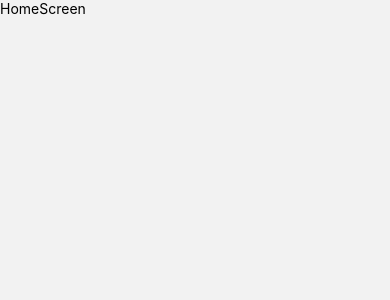
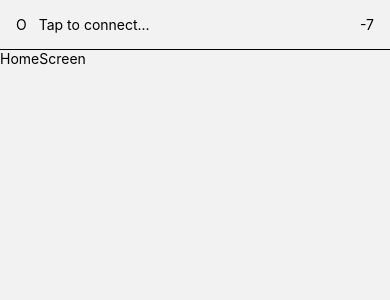
Before and after one commit to damiankliman/retromote, a React Native app: screen /Home in a window 390 px wide. Shown: the top 300 px of the page. Built offline with nearby package versions, Linux system fonts and the light colour scheme.

Commit message:
add connectionbar component

```diff
--- /dev/null
+++ b/components/ConnectionBar.tsx
@@ -0,0 +1,15 @@
+import { Text, View } from "react-native";
+
+const ConnectionBar = () => {
+  return (
+    <View className="py-4 px-4 items-center flex-row gap-3 border-b">
+      <Text>O</Text>
+      <View className="flex-row justify-between flex-1">
+        <Text>Tap to connect...</Text>
+        <Text>-7</Text>
+      </View>
+    </View>
+  );
+};
+
+export default ConnectionBar;
--- a/screens/HomeScreen.tsx
+++ b/screens/HomeScreen.tsx
@@ -1,9 +1,11 @@
 import { SafeAreaView } from "react-native-safe-area-context";
 import { Text } from "react-native";
+import ConnectionBar from "../components/ConnectionBar";
 
 const HomeScreen = () => {
   return (
     <SafeAreaView>
+      <ConnectionBar />
       <Text>HomeScreen</Text>
     </SafeAreaView>
   );
```
